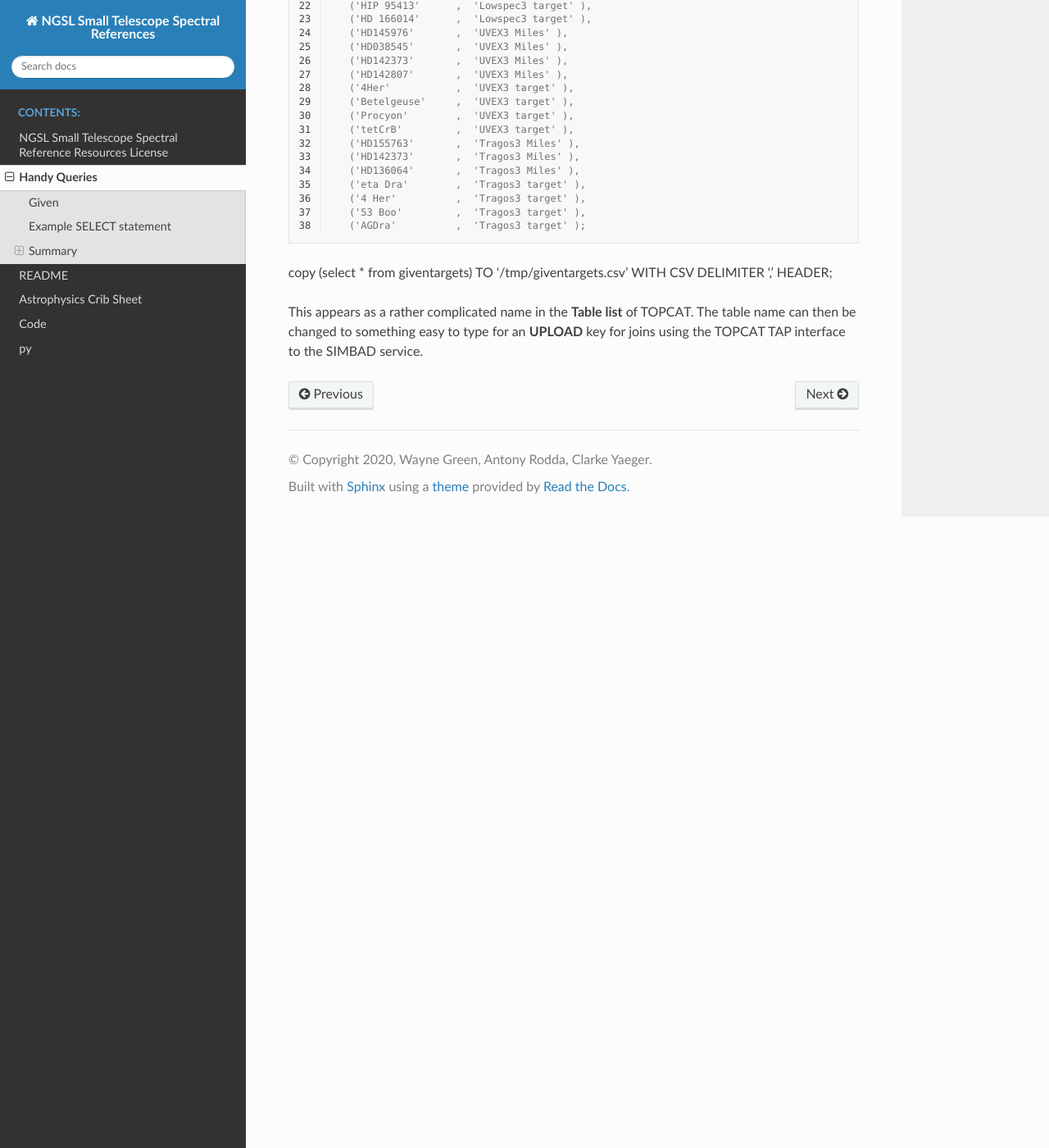
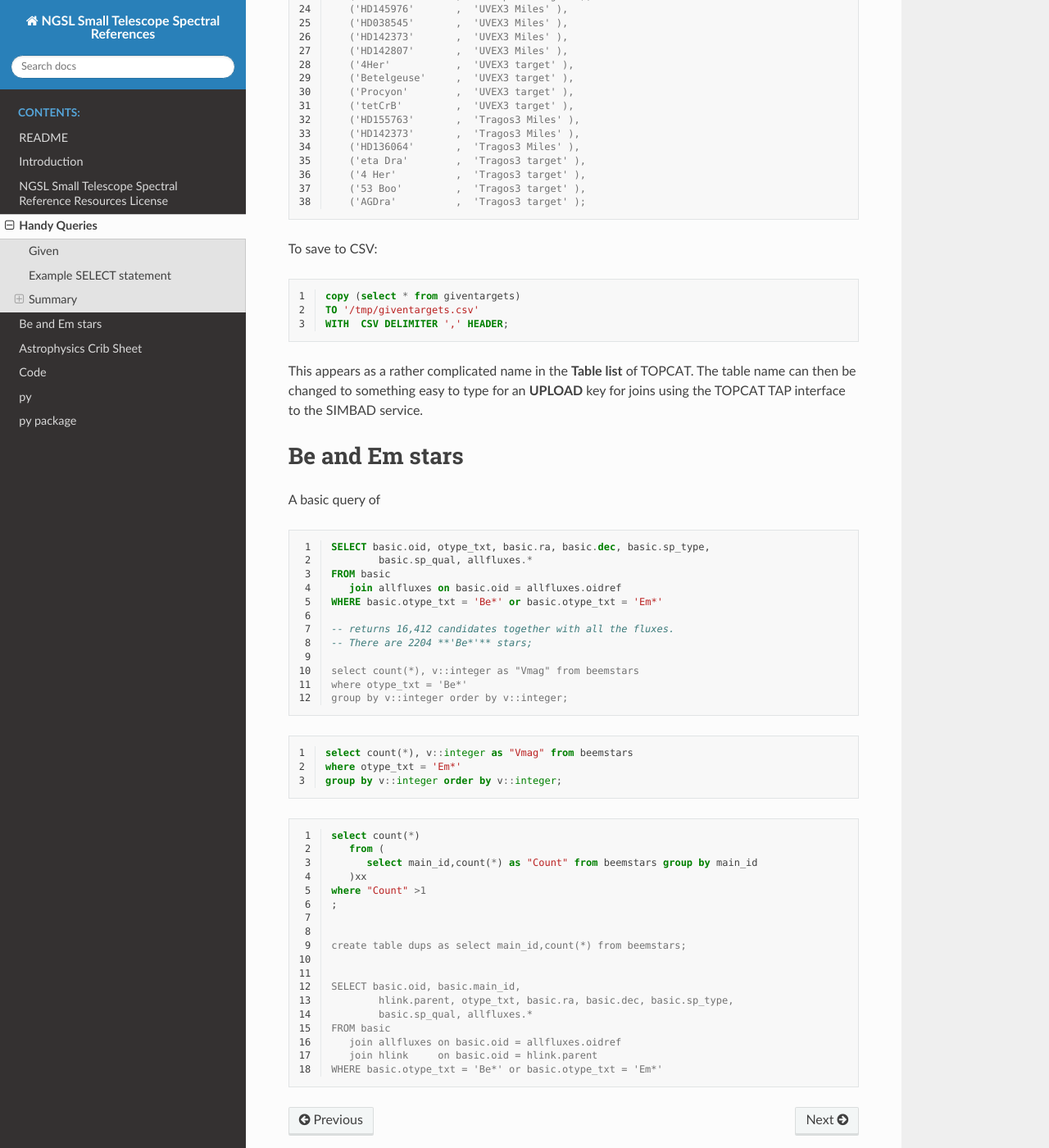
Before and after one commit to dxwayne/NGSL, a Sphinx documentation site: the page built from docs/source/queries.rst, in a window 1280 px wide and 1400 px high, scrolled down 4536 px. Shown: the whole window at 82% size. Built offline with Sphinx 7.4.7 and the Read the Docs theme 2.0.0, drawn with Linux system fonts in a browser that asks for light colours; formulas are drawn with MathJax 3; some of the changed text lies outside the part shown.

```diff
--- a/docs/source/index.rst
+++ b/docs/source/index.rst
@@ -2,15 +2,17 @@
 ===================================================
 
 .. toctree::
-   :maxdepth: 3
+   :maxdepth: 2
    :caption: Contents:
 
+   README
+   intro
    license
    queries
-   README
    Astrophysics
    code
    modules
+   py
 
 Indices and tables
 ==================
--- a/docs/source/queries.rst
+++ b/docs/source/queries.rst
@@ -32,7 +31,7 @@
 differ. Databases require exact matches, and to these ends require
 a process to assure data integrity and referential integrity. The
 astrometric positions are not precise, and 'neighborhood' (cone)
-are required. Target names have various assumptions built in: e.g.:
+are required. Target names have various assumptions built in e.g.\:
 occasional use of two spaces rather than one. While the brain
 can accommodate the difference -- machines trip over the mis-step.
 
@@ -183,34 +182,36 @@
 
    ;
 
+
 .. code-block:: psql
    :linenos:
 
-\! sudo rm  /tmp/tonycsv.csv
-COPY (
+   \\\\! sudo rm  /tmp/tonycsv.csv
+   COPY (
 
-   SELECT DISTINCT "TargName", "REF_NAME", fqpname,
-                   "REF_RA", "REF_DEC", "VMag",
-                   "SPType" , "SPQual"
-   FROM (
-      SELECT b.id                             AS "Given Target",
-             b.v::numeric(7,3)                AS "VMag",
-             b.sp_type                        AS "SPType",
-             b.sp_qual                        AS "SPQual",
-             b.id                             AS "TargName",
-             header -> 'TARGNAME' ->> 'value' AS "REF_NAME",
-             fqpname,r2s(b.ora)               AS "REF_RA",
-             d2s(b.odec)                      AS "REF_DEC"
+      SELECT DISTINCT "TargName", "REF_NAME", fqpname,
+                      "REF_RA", "REF_DEC", "VMag",
+                      "SPType" , "SPQual"
+      FROM (
+         SELECT b.id                             AS "Given Target",
+                b.v::numeric(7,3)                AS "VMag",
+                b.sp_type                        AS "SPType",
+                b.sp_qual                        AS "SPQual",
+                b.id                             AS "TargName",
+                header -> 'TARGNAME' ->> 'value' AS "REF_NAME",
+                fqpname,r2s(b.ora)               AS "REF_RA",
+                d2s(b.odec)                      AS "REF_DEC"
 
-      FROM stis           a
-      JOIN rawtonytargets b
-      ON q3c_join(a.ora,a.odec, b.ora,b.odec, 10.0)
-      ORDER BY "TargName",(b.ora::int)/15, b.odec
-      ) xx
-   -- limit 10
-    )
-    TO '/tmp/tonycsv.csv' WITH CSV HEADER DELIMITER ','
-    ;
+         FROM stis           a
+         JOIN rawtonytargets b
+         ON q3c_join(a.ora,a.odec, b.ora,b.odec, 10.0)
+         ORDER BY "TargName",(b.ora::int)/15, b.odec
+         ) xx
+      -- limit 10
+       )
+       TO '/tmp/tonycsv.csv' WITH CSV HEADER DELIMITER ','
+       ;
+
 
 .. raw:: latex
 
@@ -264,11 +265,71 @@
       ('AGDra'          ,  'Tragos3 target' );
 
 
-copy (select * from giventargets)
-TO '/tmp/giventargets.csv'
-WITH  CSV DELIMITER ',' HEADER;
+To save to CSV\:
+
+.. code-block:: psql
+   :linenos:
+
+   copy (select * from giventargets)
+   TO '/tmp/giventargets.csv'
+   WITH  CSV DELIMITER ',' HEADER;
 
 This appears as a rather complicated name in the **Table list** of
 TOPCAT. The table name can then be changed to something easy to type
 for an **UPLOAD** key for joins using the TOPCAT TAP interface to the
 SIMBAD service.
+
+
+
+Be and Em stars
+===============
+
+A basic query of
+
+.. code-block:: psql
+   :linenos:
+
+
+   SELECT basic.oid, otype_txt, basic.ra, basic.dec, basic.sp_type,
+           basic.sp_qual, allfluxes.*
+   FROM basic
+      join allfluxes on basic.oid = allfluxes.oidref
+   WHERE basic.otype_txt = 'Be*' or basic.otype_txt = 'Em*'
+
+   -- returns 16,412 candidates together with all the fluxes.
+   -- There are 2204 **'Be*'** stars;
+
+   select count(*), v::integer as "Vmag" from beemstars
+   where otype_txt = 'Be*'
+   group by v::integer order by v::integer;
+
+
+.. code-block:: psql
+   :linenos:
+
+   select count(*), v::integer as "Vmag" from beemstars
+   where otype_txt = 'Em*'
+   group by v::integer order by v::integer;
+
+
+.. code-block:: psql
+   :linenos:
+
+   select count(*)
+      from (
+         select main_id,count(*) as "Count" from beemstars group by main_id
+      )xx
+   where "Count" >1
+   ;
+
+
+   create table dups as select main_id,count(*) from beemstars;
+
+
+   SELECT basic.oid, basic.main_id,
+           hlink.parent, otype_txt, basic.ra, basic.dec, basic.sp_type,
+           basic.sp_qual, allfluxes.*
+   FROM basic
+      join allfluxes on basic.oid = allfluxes.oidref
+      join hlink     on basic.oid = hlink.parent
+   WHERE basic.otype_txt = 'Be*' or basic.otype_txt = 'Em*'
```
Also changed, not shown: other parts of docs/source/queries.rst (+2 -3 lines), docs/source/intro.rst (added, +60 -0 lines), docs/source/py.rst (+24 -8 lines), 2 other files.
